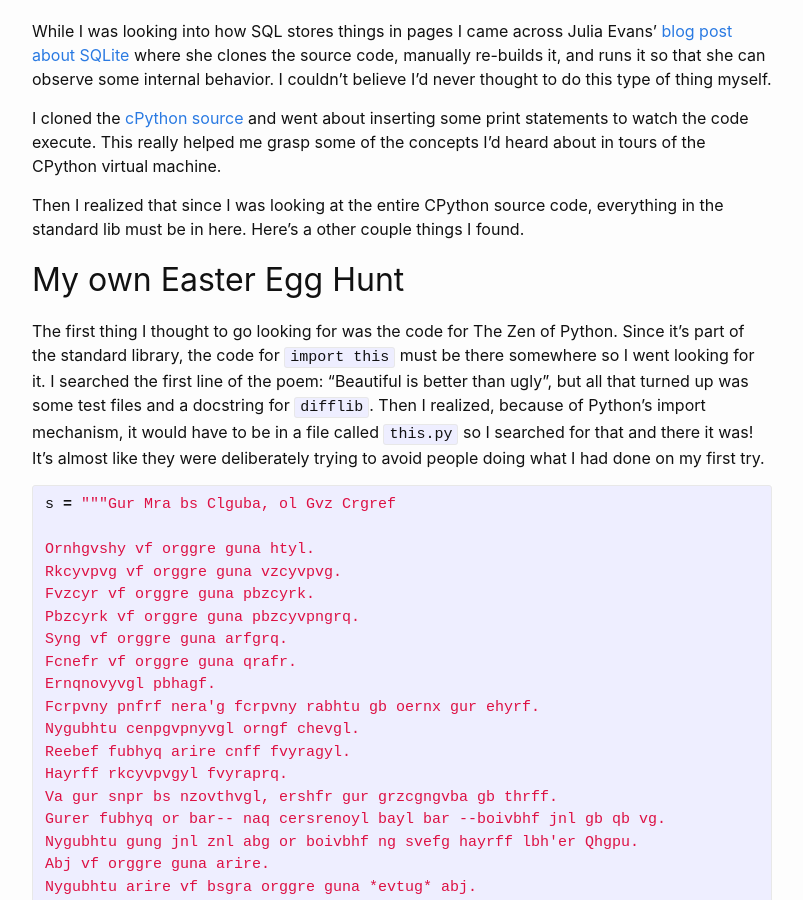
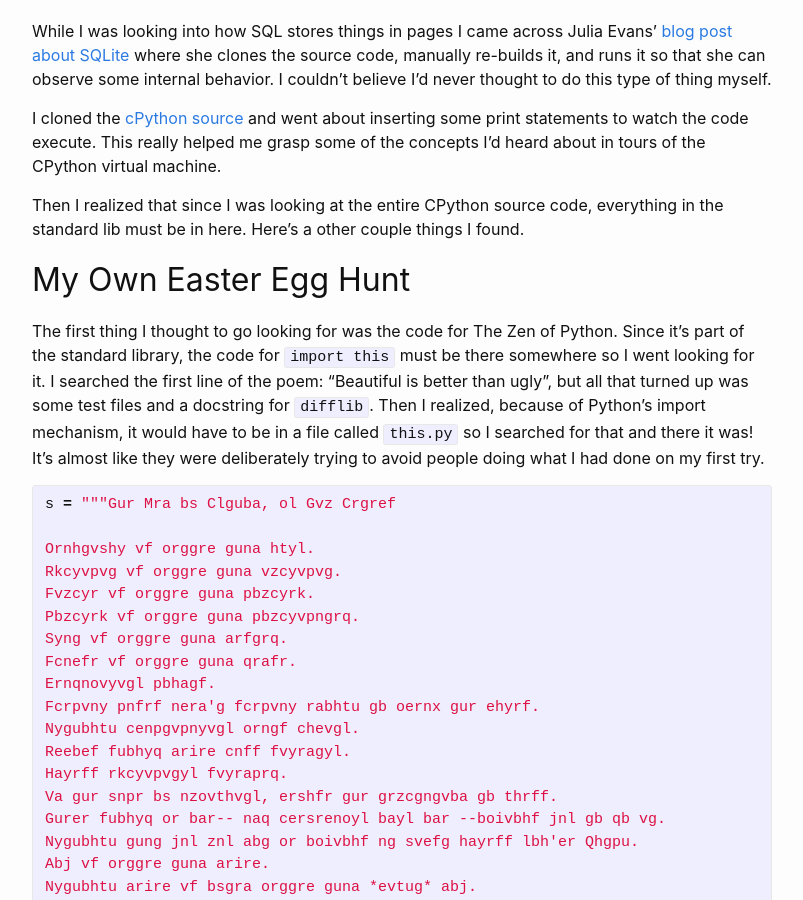
Before and after one commit to ayyjohn/ayyjohn.github.io, a Jekyll site: the page built from _posts/2021-02-02-python-easter-eggs.md, in a window 1280 px wide and 900 px high, scrolled down 543 px. Shown: the whole window, without its empty margins (238-1041 px from the left). Built offline with Jekyll 4.4.1, drawn with Linux system fonts in a browser that asks for light colours.

```diff
--- a/_posts/2021-02-02-python-easter-eggs.md
+++ b/_posts/2021-02-02-python-easter-eggs.md
@@ -24,7 +24,7 @@ I cloned the [cPython source](https://github.com/python/cpython) and went about
 Then I realized that since I was looking at the entire CPython source code, everything in the standard lib must be in here.
 Here's a other couple things I found.
 
-## My own Easter Egg Hunt
+## My Own Easter Egg Hunt
 
 The first thing I thought to go looking for was the code for The Zen of Python. Since it's part of the standard library, the code for `import this` must be there somewhere so I went looking for it.
 I searched the first line of the poem: "Beautiful is better than ugly", but all that turned up was some test files and a docstring for `difflib`.
```
